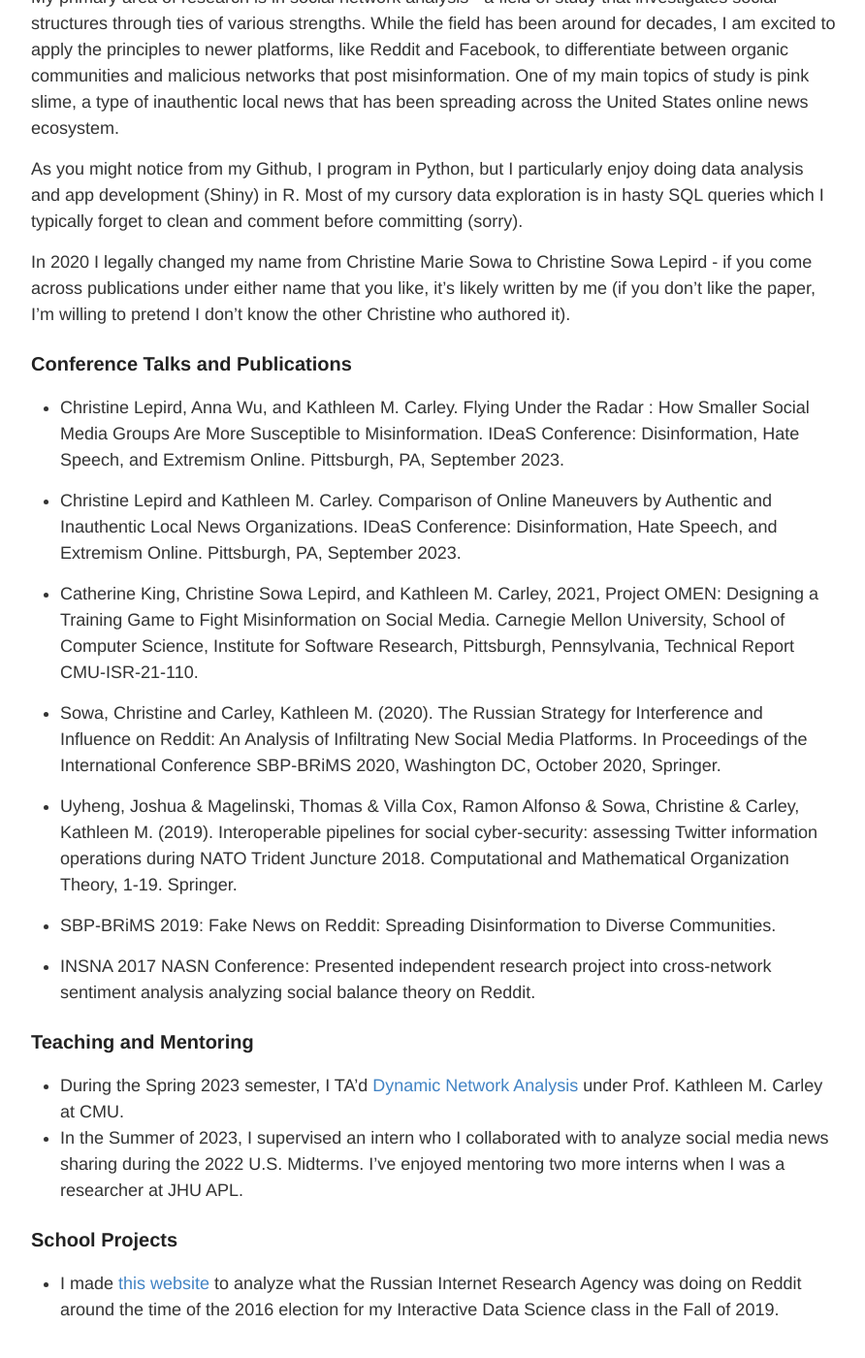
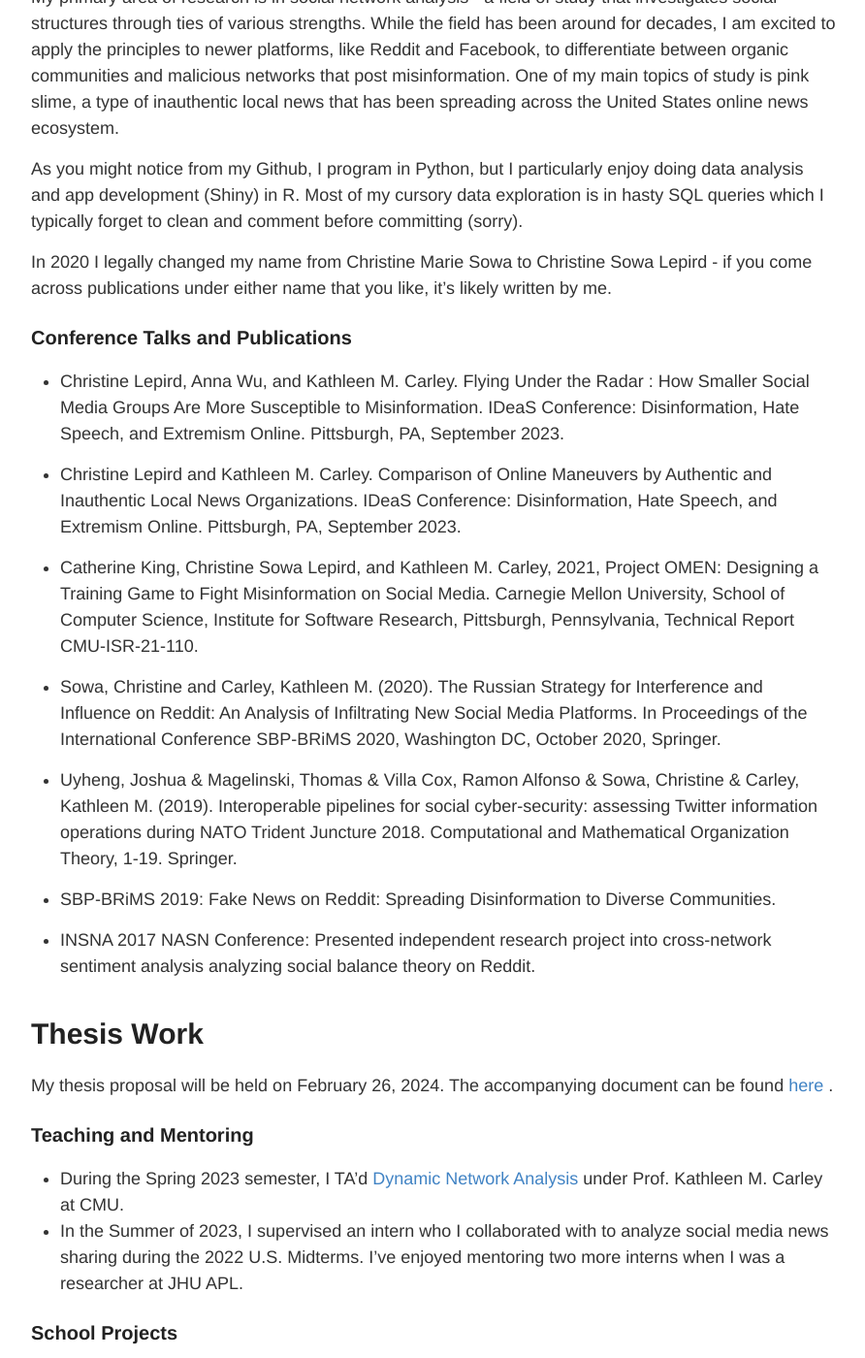
Before and after one commit to christine-lepird/christine-lepird.github.io, a Jekyll site: the page built from research.md, in a window 1280 px wide and 1400 px high, scrolled down 376 px. Shown: the whole window at 97% size, without its empty margins (193-1085 px from the left). Built offline with Jekyll 4.4.1, drawn with Linux system fonts in a browser that asks for light colours.

Commit message:
Update research.md

```diff
--- a/research.md
+++ b/research.md
@@ -11,7 +11,7 @@ My primary area of research is in social network analysis - a field of study tha
 
 As you might notice from my Github, I program in Python, but I particularly enjoy doing data analysis and app development (Shiny) in R. Most of my cursory data exploration is in hasty SQL queries which I typically forget to clean and comment before committing (sorry).
 
-In 2020 I legally changed my name from Christine Marie Sowa to Christine Sowa Lepird - if you come across publications under either name that you like, it's likely written by me (if you don't like the paper, I'm willing to pretend I don't know the other Christine who authored it).
+In 2020 I legally changed my name from Christine Marie Sowa to Christine Sowa Lepird - if you come across publications under either name that you like, it's likely written by me.
 
 ### Conference Talks and Publications
 * Christine Lepird, Anna Wu, and Kathleen M. Carley. Flying Under the Radar : How Smaller Social Media Groups Are More Susceptible to Misinformation. IDeaS Conference: Disinformation, Hate Speech, and Extremism Online. Pittsburgh, PA, September 2023.
@@ -28,6 +28,9 @@ In 2020 I legally changed my name from Christine Marie Sowa to Christine Sowa Le
 
 * INSNA 2017 NASN Conference: Presented independent research project into cross-network sentiment analysis analyzing social balance theory on Reddit.
 
+# Thesis Work
+My thesis proposal will be held on February 26, 2024. The accompanying document can be found <a href="/images/FINAL_LEPIRD_PROPOSAL.pdf" target="_blank">here </a>.
+
 ### Teaching and Mentoring
 * During the Spring 2023 semester, I TA'd [Dynamic Network Analysis](https://www.cmu.edu/ideas-social-cybersecurity/courses/19-640.html) under Prof. Kathleen M. Carley at CMU.
 * In the Summer of 2023, I supervised an intern who I collaborated with to analyze social media news sharing during the 2022 U.S. Midterms. I've enjoyed mentoring two more interns when I was a researcher at JHU APL.
```
